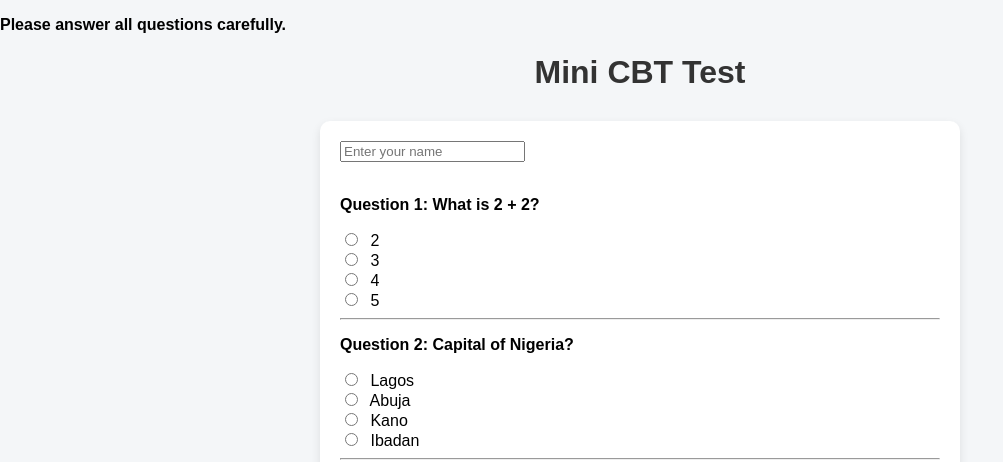
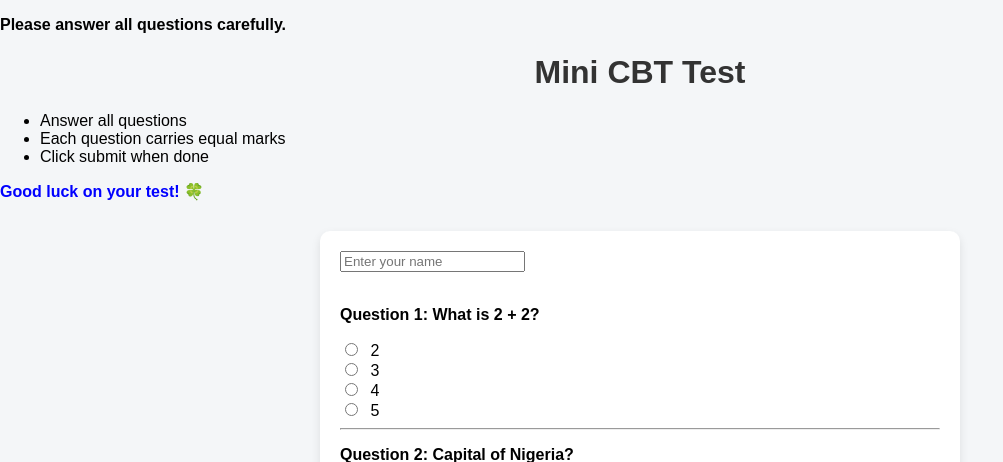
Before and after one commit to MTB0o/MAAUN-24-SWE-0105-Muhammad-Tukur-Bello, a Flask app: page / in a window 1280 px wide. Shown: the top 462 px of the page, without its empty margins (0-1003 px from the left). Run offline with Flask 3, Linux system fonts and the light colour scheme.

Commit message:
added instructions

```diff
--- a/CBT/templates/index.html
+++ b/CBT/templates/index.html
@@ -10,7 +10,13 @@
 <body>
 
 <h1>Mini CBT Test</h1>
+<ul>
+    <li>Answer all questions</li>
+    <li>Each question carries equal marks</li>
+    <li>Click submit when done</li>
+</ul>
 
+<p style="color: blue;">Good luck on your test! 🍀</p>
 <form method="POST" action="/submit">
 <input type="text" name="username" placeholder="Enter your name" required><br><br>
     {% for q in questions %}
```
